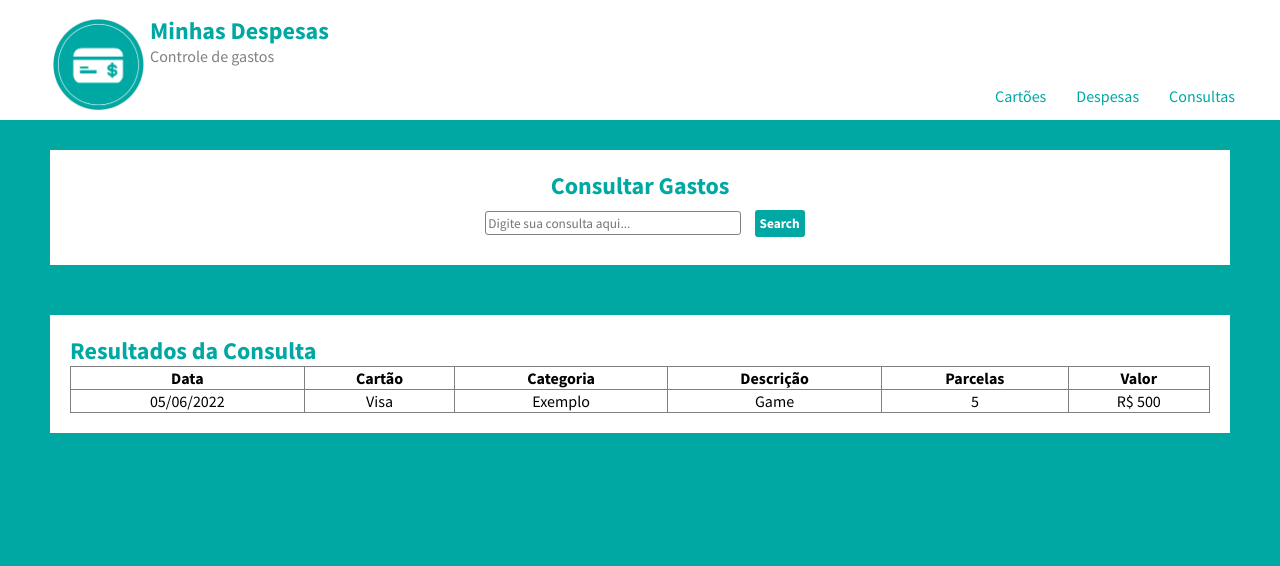
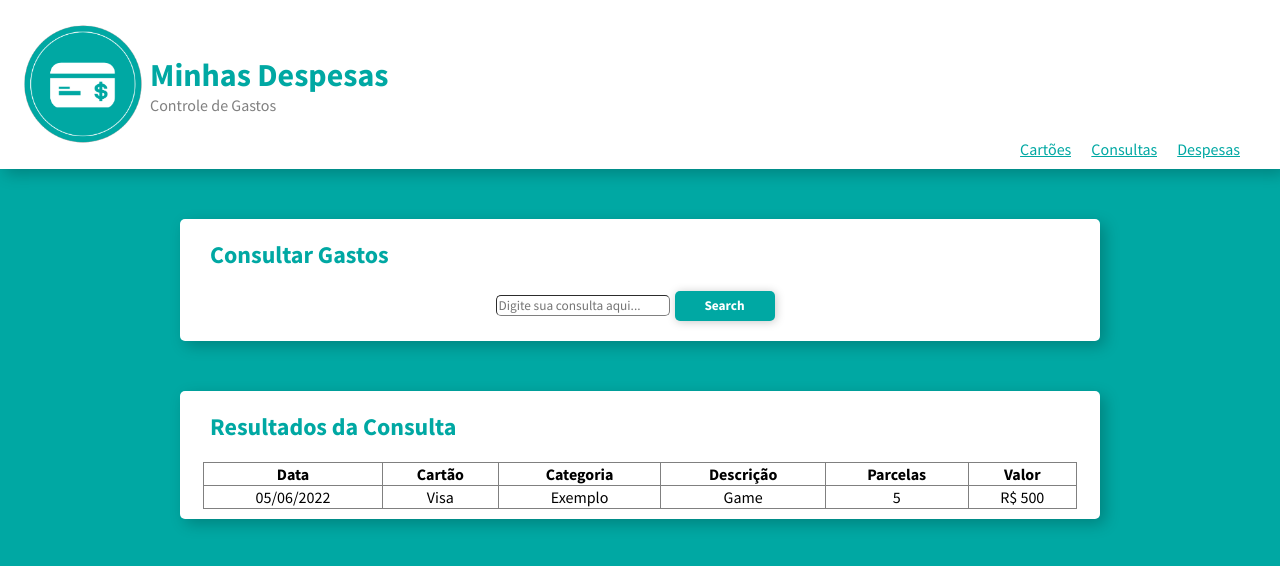
Before and after one commit to clararomeiro/Gerenciador-de-gastos, a plain HTML site: page frontend/consultas.html in a window 1280 px wide. Drawn offline with Linux system fonts and the light colour scheme.

Commit message:
ajuste na tela de consulta

```diff
--- a/frontend/consultas.html
+++ b/frontend/consultas.html
@@ -7,7 +7,7 @@
     <meta name="viewport" content = "width=device-widht, initial-scale=1.0">
     <title>Minhas Despesas</title>
 
-    <link rel="stylesheet" href="javascript/css/style.css">
+    <link rel="stylesheet" href="javascript/css/styles.css">
 
     <link rel="preconnect" href="https://fonts.googleapis.com">
     <link rel="preconnect" href="https://fonts.gstatic.com" crossorigin>
@@ -18,32 +18,38 @@
 <body>
 
     <header>
+        <div>
+            <img src="img/logo.png">
+            <div>
+                <h1>Minhas Despesas</h1>
+                <span>Controle de Gastos</span>
+            </div>
+        </div>
+
         <nav>
-            <div class = "nav-container">
-                <img id="logo" src="img/logo.png">
-                <h1 class="htitle">Minhas Despesas</h1>
-                <span class="span">Controle de gastos</span>
             <ul>
-                <li><a href="index.html">Cartões</a></li>
+                <li><a href="cartoes.html">Cartões</a></li>
+                <li><a href="consultas.html">Consultas</a></li>
                 <li><a href="despesas.html">Despesas</a></li>
-                <li><a href="consultas.html">Consultas</a></li>
             </ul>
-            </div>
         </nav>
 
     </header>
 
     <main>
-        <div class="tituloc">
-            <h2 class="consultar">Consultar Gastos</h2>
-            <input type="text" id="digitar-consulta" placeholder="Digite sua consulta aqui...">
-            <button onclick="cartao.adicionar()">Search</button>
+        <div class="box">
+            <h2>Consultar Gastos</h2>
+            <div id="consulta">
+                <input type="text" class="inputs" placeholder="Digite sua consulta aqui...">
+                <button onclick="cartao.adicionar()">Search</button>
+            </div>
+
         </div>
 
-        <div class="gastos">
-            <div class="conteudo">
-                <h2 class="resultados">Resultados da Consulta</h2>
-                <table border="1">
+        <div class="box">
+            <div id="tabela">
+                <h2>Resultados da Consulta</h2>
+                <table border = "1">
                     <thead>
                         <th>Data</th>
                         <th>Cartão</th>
--- a/frontend/javascript/css/styles.css
+++ b/frontend/javascript/css/styles.css
@@ -46,6 +46,10 @@ nav > ul >li{
     padding-left: 20px;
 }
 
+nav > ul > li > a{
+    color: #00A8A3;
+}
+
 
 span{
     color: grey;
@@ -73,8 +77,8 @@ h2{
 
 .content{
     display:flex;
-    justify-content: space-evenly;
-    padding-left: 10px;
+    justify-content: flex-start;
+    padding-left: 25px;
     padding-right: 40px;
     padding-bottom: 20px;
 }
@@ -83,6 +87,7 @@ h2{
     border-color: gray;
     border-radius: 5px;
     border-width: 1px;
+    margin: 5px;
 }
 
 button{
@@ -91,6 +96,32 @@ button{
     border: none;
     border-radius: 5px;
     width: 100px;
+    min-height: 30px;
+    align-self: center;
     box-shadow: 1px 1px 10px rgba(0, 0, 0, 0.218);
     font-weight: bold;
 }
+
+#consulta{
+    display:flex;
+    justify-content:center;
+    padding-left: 25px;
+    padding-right: 40px;
+    padding-bottom: 20px;
+}
+
+table {
+    margin: auto;
+    color: black;
+    border-collapse: collapse;
+    border: 1px solid grey;
+    width: 95%;
+}
+
+#tabela{
+    padding-bottom: 10px;
+}
+
+td{
+    text-align: center;
+}
```
Also changed, not shown: frontend/despesas.html (+11 -8 lines).
